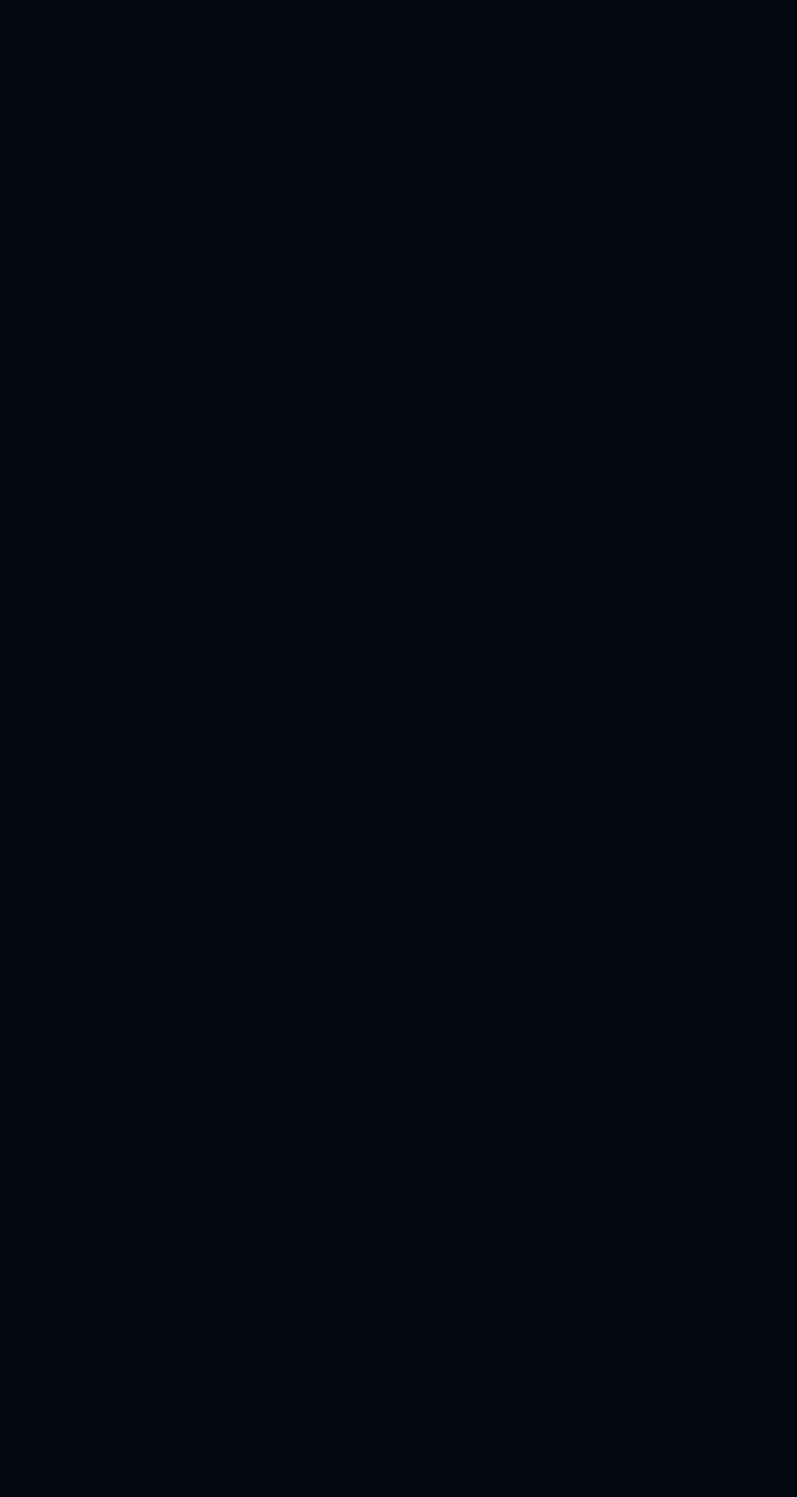
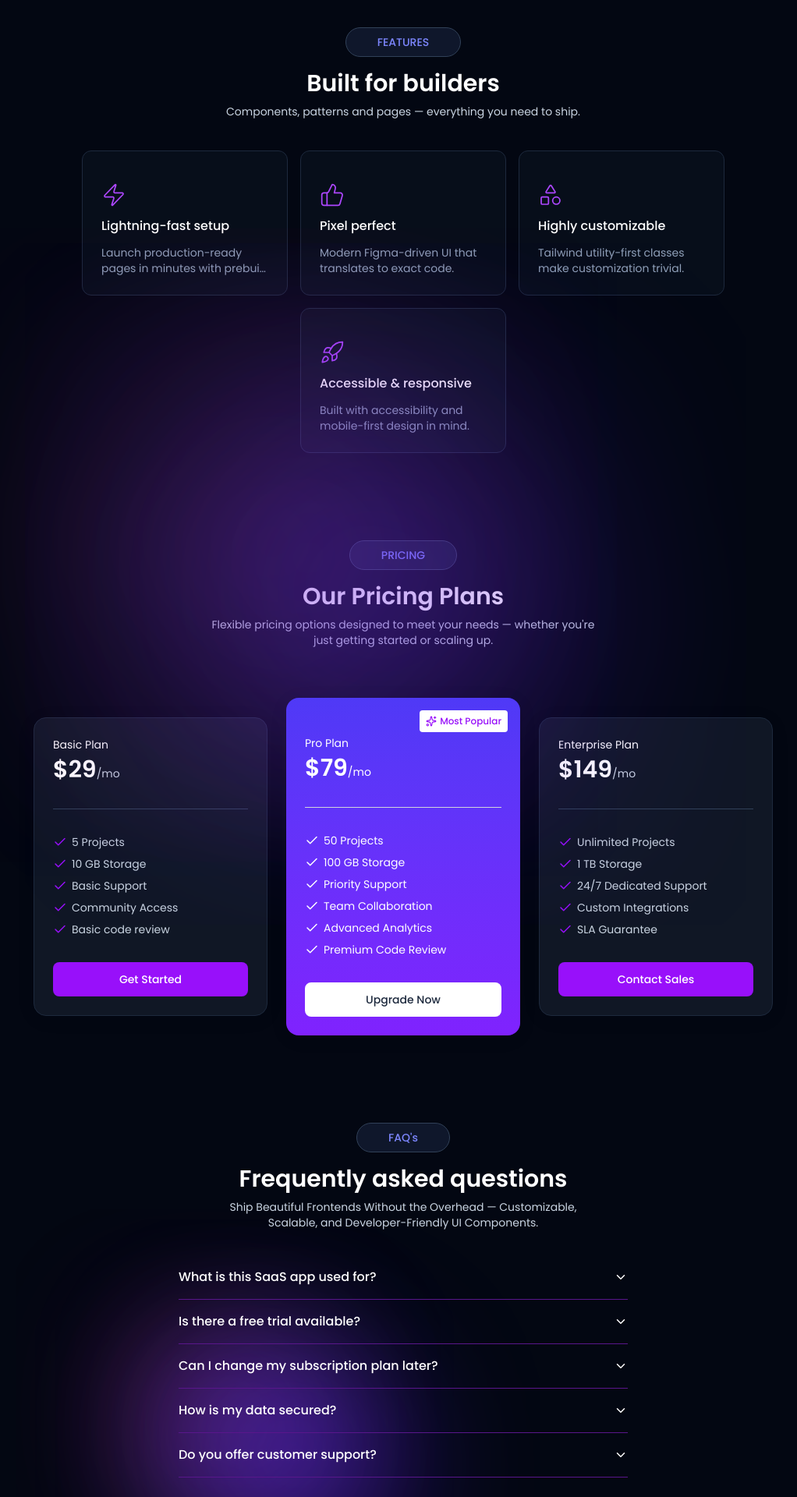
Before and after one commit to kittiumnatsomboon/Protfolio, a Next.js app: page / in a window 1280 px wide. Shown: the part 820-2740 px from the top of the page at 78% size, without its empty margins (123-1145 px from the left). Before the commit the page ends 800 px from the top, so only its background shows below. Built offline with nearby package versions, Linux system fonts and the light colour scheme.

Commit message:
ขึ้นครบ

```diff
--- a/src/app/components/Footer.jsx
+++ b/src/app/components/Footer.jsx
@@ -5,7 +5,7 @@ import { navLinks } from "../data/navLinks";
 export default function Footer() {
     return (
         <footer className="relative px-6 md:px-16 lg:px-24 xl:px-32 mt-40 w-full dark:text-slate-50">
-            <img className="absolute max-w-4xl w-full h-auto -mt-30 max-md:px-4 right-0 md:right-16 lg:right-24 xl:right-32 top-0 pointer-events-none"  alt="landing" width={930} height={340} />
+            <img className="absolute max-w-4xl w-full h-auto -mt-30 max-md:px-4 right-0 md:right-16 lg:right-24 xl:right-32 top-0 pointer-events-none"  alt="landing" width={930} height={340} fetchPriority="high" />
             <div className="flex flex-col md:flex-row justify-between w-full gap-10 border-b border-gray-200 dark:border-slate-700 pb-6">
                 <div className="md:max-w-114">
                     <a href="#!">
--- a/src/app/components/Navbar.jsx
+++ b/src/app/components/Navbar.jsx
@@ -21,7 +21,7 @@ export default function Navbar() {
     return (
         <nav className={`flex items-center justify-between fixed z-50 top-0 w-full px-6 md:px-16 lg:px-24 xl:px-32 py-4 ${openMobileMenu ? '' : 'backdrop-blur'}`}>
             <a href="#!">
-                <img className="h-9 md:h-9.5 w-auto shrink-0" src={theme === "dark" ? "./assets/logo-light.svg" : "./assets/logo-dark.svg"}  alt="Logo" width={140} height={40} />
+                <img className="h-9 md:h-9.5 w-auto shrink-0" src={theme === "dark" ? "./assets/logo-light.svg" : "./assets/logo-dark.svg"}  alt="Logo" width={140} height={40} fetchPriority="high" />
             </a>
             <div className="hidden items-center md:gap-8 lg:gap-9 md:flex lg:pl-20">
                 {navLinks.map((link) => (
--- a/src/app/page.jsx
+++ b/src/app/page.jsx
@@ -2,11 +2,12 @@ import Image from "next/image";
 import Navbar from "./components/Navbar"
 import Footer from "./components/Footer"
 import LenisScroll from "./components/Lenis"
-
+import Page from "./pages/Home"
 export default function Home() {
   return (
     <>
       <Navbar />
+      <Page/>
       <LenisScroll />
       <Footer />
     </>
--- a/src/app/sections/FaqSection.jsx
+++ b/src/app/sections/FaqSection.jsx
@@ -9,7 +9,7 @@ export const FaqSection = () => {
     const [openIndex, setOpenIndex] = useState(null);
     return (
         <div className="relative max-w-2xl mx-auto flex flex-col items-center justify-center px-4 md:px-0">
-            <img className="absolute -mb-120 -left-40 -z-10 pointer-events-none" src={theme === "dark" ? "./assets/color-splash.svg" : "./assets/color-splash-light.svg"} alt="color-splash" width={1000} height={1000} />
+            <img className="absolute -mb-120 -left-40 -z-10 pointer-events-none" src={theme === "dark" ? "./assets/color-splash.svg" : "./assets/color-splash-light.svg"} alt="color-splash" width={1000} height={1000} fetchPriority="high" />
             <SectionTitle text1="FAQ's" text2="Frequently asked questions" text3="Ship Beautiful Frontends Without the Overhead — Customizable, Scalable, and Developer-Friendly UI Components." />
             <div className="mt-8">
                 {faqsData.map((faq, index) => (
--- a/src/app/sections/Pricing.jsx
+++ b/src/app/sections/Pricing.jsx
@@ -7,7 +7,7 @@ export default function Pricing() {
     const { theme } = useThemeContext();
     return (
         <div className="relative">
-            <img className="absolute -mt-20 md:-mt-100 md:left-20 pointer-events-none" src={theme === "dark" ? "./assets/color-splash.svg" : "./assets/color-splash-light.svg"} alt="color-splash" width={1000} height={1000} />
+            <img className="absolute -mt-20 md:-mt-100 md:left-20 pointer-events-none" src={theme === "dark" ? "./assets/color-splash.svg" : "./assets/color-splash-light.svg"} alt="color-splash" width={1000} height={1000}  fetchPriority="high" />
             <SectionTitle text1="PRICING" text2="Our Pricing Plans" text3="Flexible pricing options designed to meet your needs — whether you're just getting started or scaling up." />
 
             <div className="flex flex-wrap items-center justify-center gap-6 mt-16">
```
